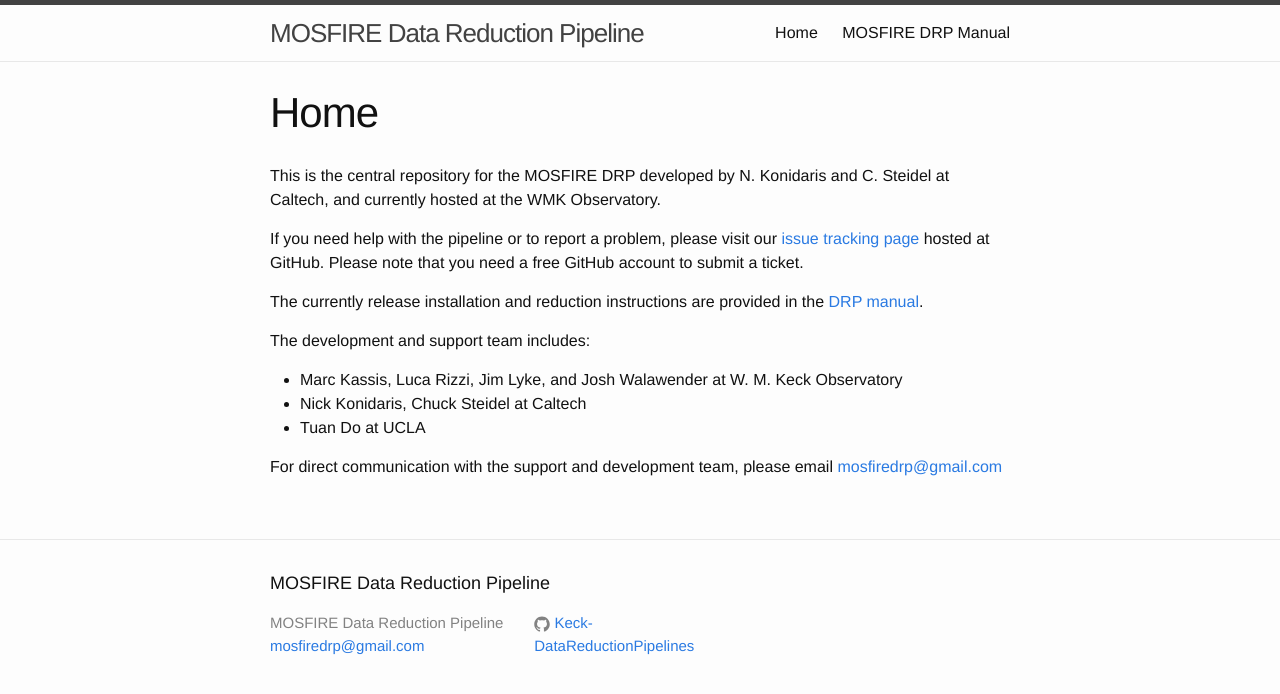
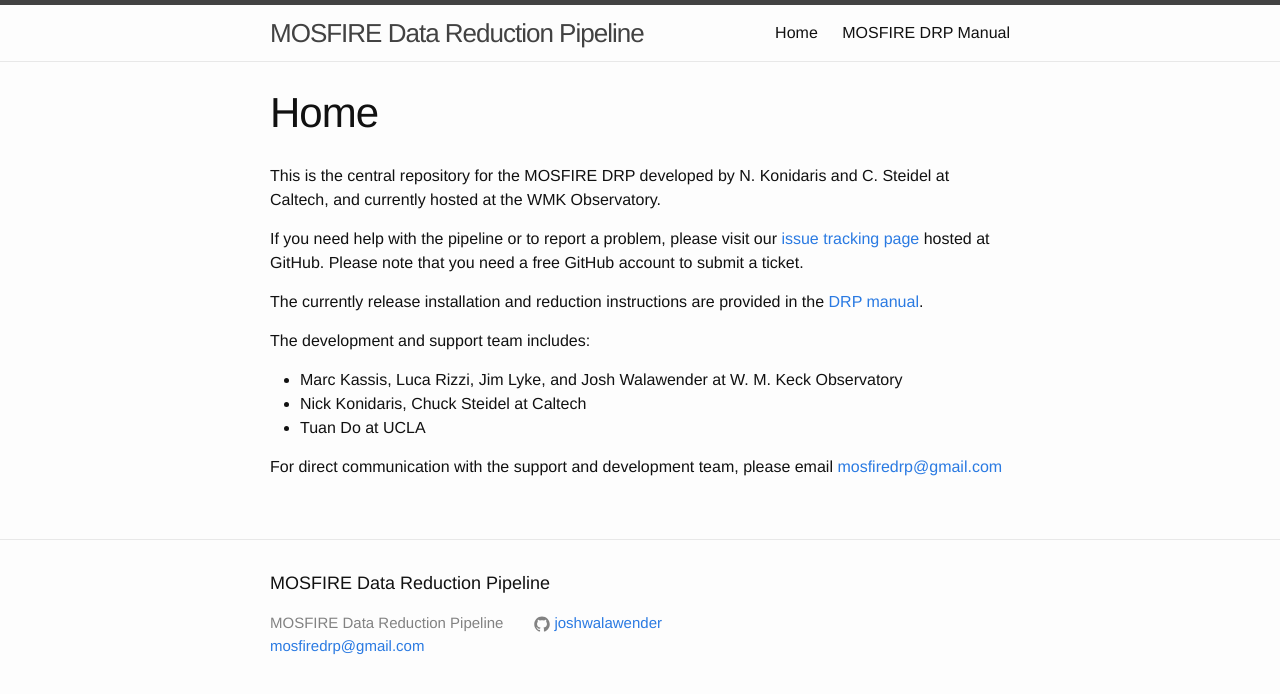
Before and after one commit to Keck-DataReductionPipelines/MosfireDRP, a Jekyll site: the page built from index.md, in a window 1280 px wide. Shown: the top 694 px of the page. Built offline with Jekyll 4.4.1, drawn with Linux system fonts in a browser that asks for light colours.

Commit message:
Fix config for my fork rather than Keck's

```diff
--- a/_config.yml
+++ b/_config.yml
@@ -11,9 +11,9 @@
 description: > # this means to ignore newlines until "baseurl:"
 
 baseurl: "" # the subpath of your site, e.g. /blog
-url: "http://keck-datareductionpipelines.github.io/" # the base hostname & protocol for your site
+url: "http://joshwalawender.github.io/" # the base hostname & protocol for your site
 twitter_username:
-github_username:  Keck-DataReductionPipelines
+github_username:  joshwalawender
 
 # Build settings
 markdown: kramdown
```
